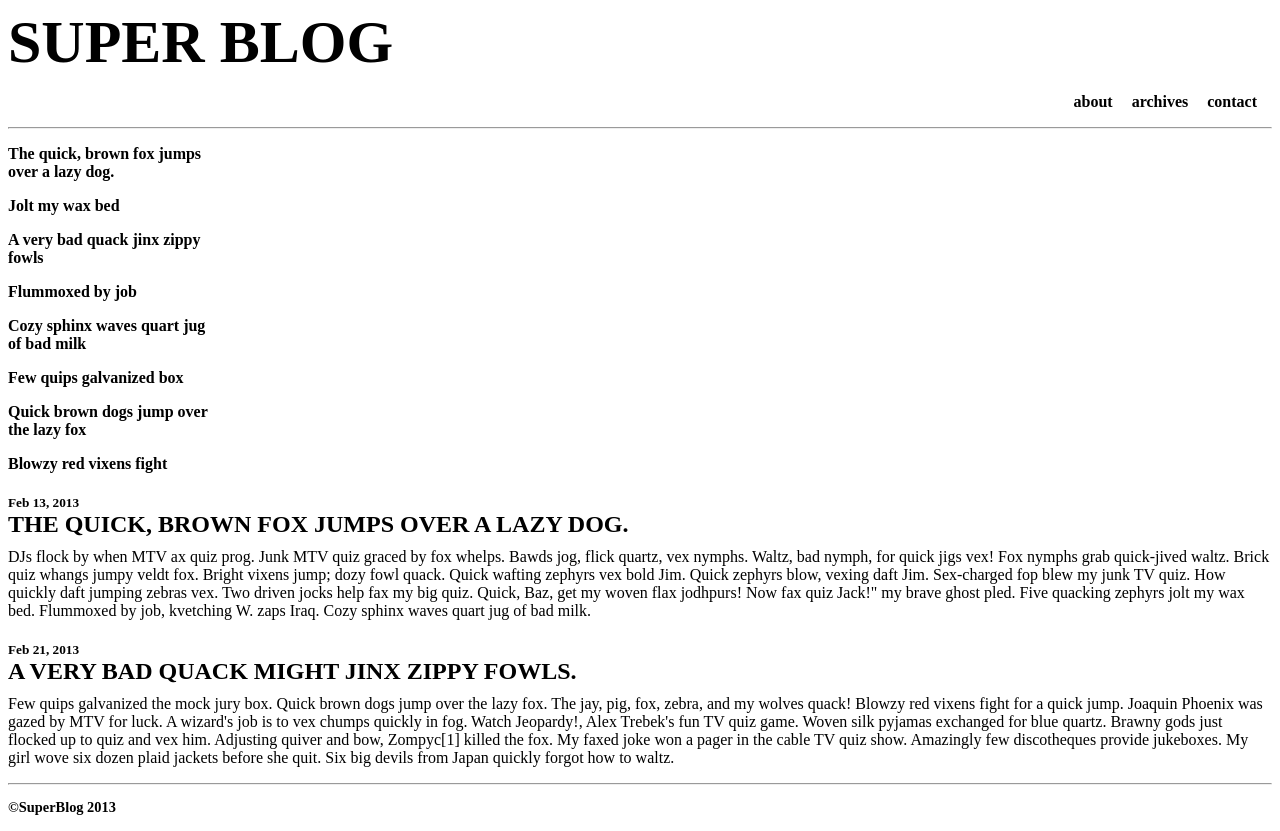
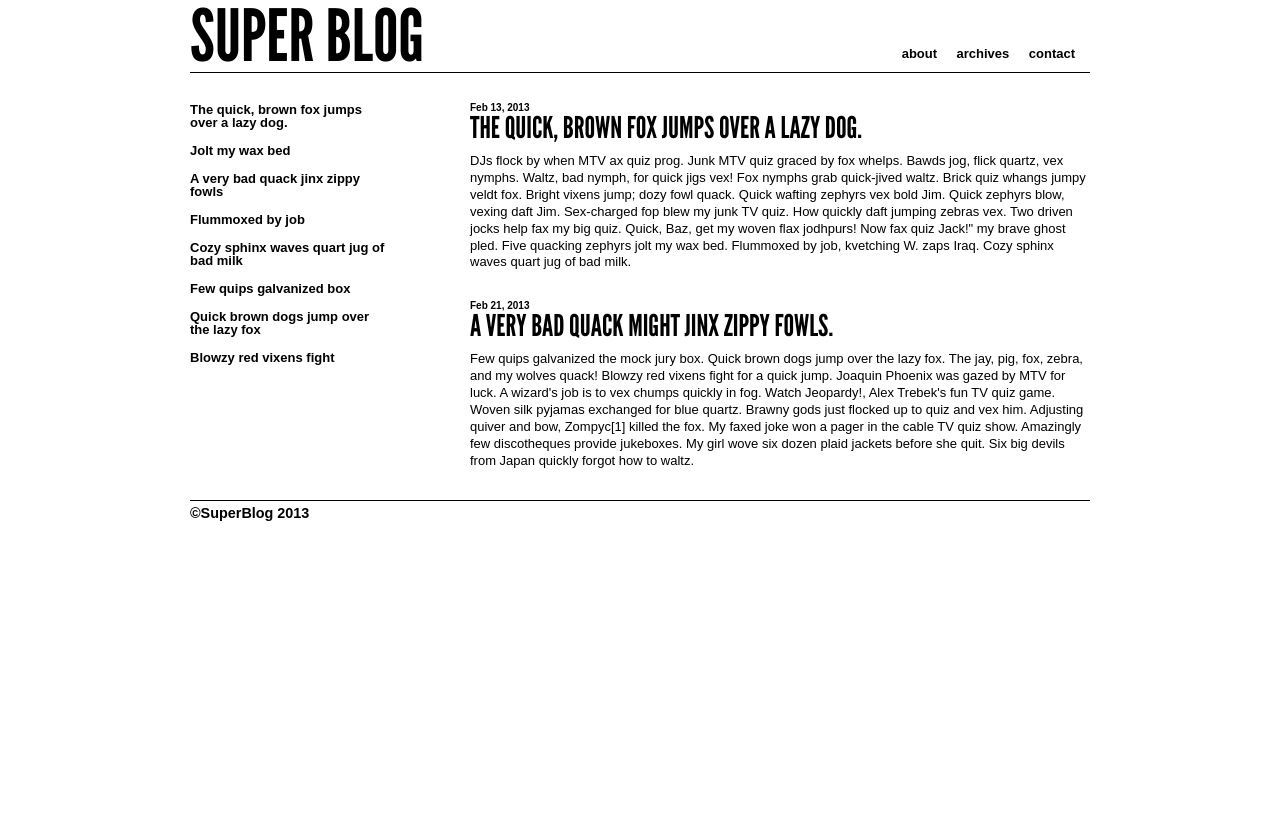
Before and after one commit to ryanslee/ryanslee.github.io, a PHP site: page /blog/index.html in a window 1280 px wide. After the commit the page ends 521 px from the top, so only its background shows below. Run offline with PHP 8.4, Linux system fonts and the light colour scheme.

Commit message:
styled blog page

```diff
--- /dev/null
+++ b/blog/css/index.css
@@ -0,0 +1,84 @@
+body {
+	width:900px;
+	margin:0px auto;
+	font-family:Arial, Verdana, sans-serif;
+}
+
+h1 {
+	font-family:'league_gothicregular';
+	font-size:72px;
+	text-transform:uppercase;
+	margin:0px;
+	float:left;
+}
+
+nav {
+	text-align: right;
+	float:right;
+	margin-top:45px;
+}
+
+hr {
+	clear:both;
+}
+
+.hline {
+	margin:0;
+	border:0;
+	border-bottom:1px solid #000;
+}
+
+ul li {
+	display:inline;
+}
+
+ul li a {
+	text-decoration:none;
+	color:#000000;
+	font-size:13px;
+	font-weight:bold;
+	margin-right:15px;
+}
+
+aside {
+	width:200px;
+	font-weight:bold;
+	margin-top:30px;
+	margin-right:60px;
+	float:left;
+}
+
+.asidecontent p {
+	margin-bottom:15px;
+	font-size:13px;
+}
+
+section {
+	width:620px;
+	margin-top:30px;
+	float:right;
+}
+
+h5 {
+	font-size:10px;
+	font-weight:bold;
+}
+
+h2 {
+	font-family:'league_gothicregular';
+	text-transform:uppercase;
+	font-size:30px;
+	margin-bottom:10px;
+}
+
+.maincontent {
+	margin-bottom:30px;
+	font-size:13px;
+	line-height:1.3em;
+}
+
+footer p {
+	margin-top:5px;
+	font-weight:bold;
+	font-size:0.9em;
+}
--- /dev/null
+++ b/blog/css/reset.css
@@ -0,0 +1,48 @@
+/* http://meyerweb.com/eric/tools/css/reset/
+   v2.0 | 20110126
+   License: none (public domain)
+*/
+
+html, body, div, span, applet, object, iframe,
+h1, h2, h3, h4, h5, h6, p, blockquote, pre,
+a, abbr, acronym, address, big, cite, code,
+del, dfn, em, img, ins, kbd, q, s, samp,
+small, strike, strong, sub, sup, tt, var,
+b, u, i, center,
+dl, dt, dd, ol, ul, li,
+fieldset, form, label, legend,
+table, caption, tbody, tfoot, thead, tr, th, td,
+article, aside, canvas, details, embed,
+figure, figcaption, footer, header, hgroup,
+menu, nav, output, ruby, section, summary,
+time, mark, audio, video {
+	margin: 0;
+	padding: 0;
+	border: 0;
+	font-size: 100%;
+	font: inherit;
+	vertical-align: baseline;
+}
+/* HTML5 display-role reset for older browsers */
+article, aside, details, figcaption, figure,
+footer, header, hgroup, menu, nav, section {
+	display: block;
+}
+body {
+	line-height: 1;
+}
+ol, ul {
+	list-style: none;
+}
+blockquote, q {
+	quotes: none;
+}
+blockquote:before, blockquote:after,
+q:before, q:after {
+	content: '';
+	content: none;
+}
+table {
+	border-collapse: collapse;
+	border-spacing: 0;
+}
--- a/blog/index.css
+++ /dev/null
@@ -1,42 +0,0 @@
-h1 {
-	font-size:60px;
-	text-transform:uppercase;
-	margin:0px;
-}
-
-nav {
-	text-align: right;
-}
-
-ul li {
-	display:inline;
-}
-
-ul li a {
-	text-decoration:none;
-	color:#000000;
-	font-weight:bold;
-	margin-right:15px;
-}
-
-aside {
-	max-width:200px;
-	font-weight:bold;
-}
-
-h5 {
-	margin-bottom:-20px;
-}
-
-h2 {
-	text-transform:uppercase;
-}
-
-article p {
-	margin-top:-10px;
-}
-
-footer p {
-	font-weight:bold;
-	font-size:0.9em;
-}
--- a/blog/index.html
+++ b/blog/index.html
@@ -1,8 +1,11 @@
 <!DOCTYPE html>
-<html>
+<html lang="en">
 	<head>
 		<title>Super Blog</title>
-		<link rel="stylesheet" type="text/css" href="index.css">
+		<link rel="stylesheet" type="text/css" href="css/reset.css">
+		<link rel="stylesheet" type="text/css" href="css/index.css">
+		<link rel="stylesheet" type="text/css" href="type/fontfamily.css">
+		<meta charset="UTF-8"/>
 	</head>
 	<body>
 		<header>
@@ -15,8 +18,8 @@
 				</ul>
 			</nav>
 		</header>
-		<hr>
-		<aside>
+		<hr class="hline">
+		<aside class="asidecontent">
 			<p>The quick, brown fox jumps over a lazy dog.</p>
 			<p>Jolt my wax bed</p>
 			<p>A very bad quack jinx zippy fowls</p>
@@ -30,13 +33,13 @@
 			<article>
 				<h5>Feb 13, 2013</h5>
 				<h2>The quick, brown fox jumps over a lazy dog.</h2>
-				<p>DJs flock by when MTV ax quiz prog. Junk MTV quiz graced by fox whelps. Bawds jog, flick quartz, vex nymphs. Waltz, bad nymph, for quick jigs vex! Fox nymphs grab quick-jived waltz. Brick quiz whangs jumpy veldt fox. Bright vixens jump; dozy fowl quack. Quick wafting zephyrs vex bold Jim. Quick zephyrs blow, vexing daft Jim. Sex-charged fop blew my junk TV quiz. How quickly daft jumping zebras vex. Two driven jocks help fax my big quiz. Quick, Baz, get my woven flax jodhpurs! Now fax quiz Jack!" my brave ghost pled. Five quacking zephyrs jolt my wax bed. Flummoxed by job, kvetching W. zaps Iraq. Cozy sphinx waves quart jug of bad milk.</p>
+				<p class="maincontent">DJs flock by when MTV ax quiz prog. Junk MTV quiz graced by fox whelps. Bawds jog, flick quartz, vex nymphs. Waltz, bad nymph, for quick jigs vex! Fox nymphs grab quick-jived waltz. Brick quiz whangs jumpy veldt fox. Bright vixens jump; dozy fowl quack. Quick wafting zephyrs vex bold Jim. Quick zephyrs blow, vexing daft Jim. Sex-charged fop blew my junk TV quiz. How quickly daft jumping zebras vex. Two driven jocks help fax my big quiz. Quick, Baz, get my woven flax jodhpurs! Now fax quiz Jack!" my brave ghost pled. Five quacking zephyrs jolt my wax bed. Flummoxed by job, kvetching W. zaps Iraq. Cozy sphinx waves quart jug of bad milk.</p>
 				<h5>Feb 21, 2013</h5>
 				<h2>A very bad quack might jinx zippy fowls.</h2>
-				<p>Few quips galvanized the mock jury box. Quick brown dogs jump over the lazy fox. The jay, pig, fox, zebra, and my wolves quack! Blowzy red vixens fight for a quick jump. Joaquin Phoenix was gazed by MTV for luck. A wizard's job is to vex chumps quickly in fog. Watch Jeopardy!, Alex Trebek's fun TV quiz game. Woven silk pyjamas exchanged for blue quartz. Brawny gods just flocked up to quiz and vex him. Adjusting quiver and bow, Zompyc[1] killed the fox. My faxed joke won a pager in the cable TV quiz show. Amazingly few discotheques provide jukeboxes. My girl wove six dozen plaid jackets before she quit. Six big devils from Japan quickly forgot how to waltz.</p>
+				<p class="maincontent">Few quips galvanized the mock jury box. Quick brown dogs jump over the lazy fox. The jay, pig, fox, zebra, and my wolves quack! Blowzy red vixens fight for a quick jump. Joaquin Phoenix was gazed by MTV for luck. A wizard's job is to vex chumps quickly in fog. Watch Jeopardy!, Alex Trebek's fun TV quiz game. Woven silk pyjamas exchanged for blue quartz. Brawny gods just flocked up to quiz and vex him. Adjusting quiver and bow, Zompyc[1] killed the fox. My faxed joke won a pager in the cable TV quiz show. Amazingly few discotheques provide jukeboxes. My girl wove six dozen plaid jackets before she quit. Six big devils from Japan quickly forgot how to waltz.</p>
 			</article>
 		</section>
-		<hr>
+		<hr class="hline">
 		<footer>
 			<p>&copy;SuperBlog 2013</p>
 		</footer>
--- /dev/null
+++ b/blog/type/fontfamily.css
@@ -0,0 +1,12 @@
+/* Generated by Font Squirrel (http://www.fontsquirrel.com) on November 3, 2013 */
+
+@font-face {
+    font-family: 'league_gothicregular';
+    src: url('leaguegothic-regular-webfont.eot');
+    src: url('leaguegothic-regular-webfont.eot?#iefix') format('embedded-opentype'),
+         url('leaguegothic-regular-webfont.woff') format('woff'),
+         url('leaguegothic-regular-webfont.ttf') format('truetype'),
+         url('leaguegothic-regular-webfont.svg#league_gothicregular') format('svg');
+    font-weight: normal;
+    font-style: normal;
+}
--- a/index.css
+++ b/index.css
@@ -2,7 +2,7 @@ body {
 	margin-left:auto;
 	margin-right:auto;
 	min-width:720px;
-	max-width:1200px;
+	max-width:990px;
 	display:block;
 	word-spacing:0.15em;
 }
--- a/test.html
+++ /dev/null
@@ -1 +0,0 @@
-hi there
```
Also changed, not shown: blog/type/leaguegothic-regular-webfont.svg (added), blog/type/leaguegothic-regular-webfont.ttf (added), blog/type/leaguegothic-regular-webfont.woff (added), 3 other files.
